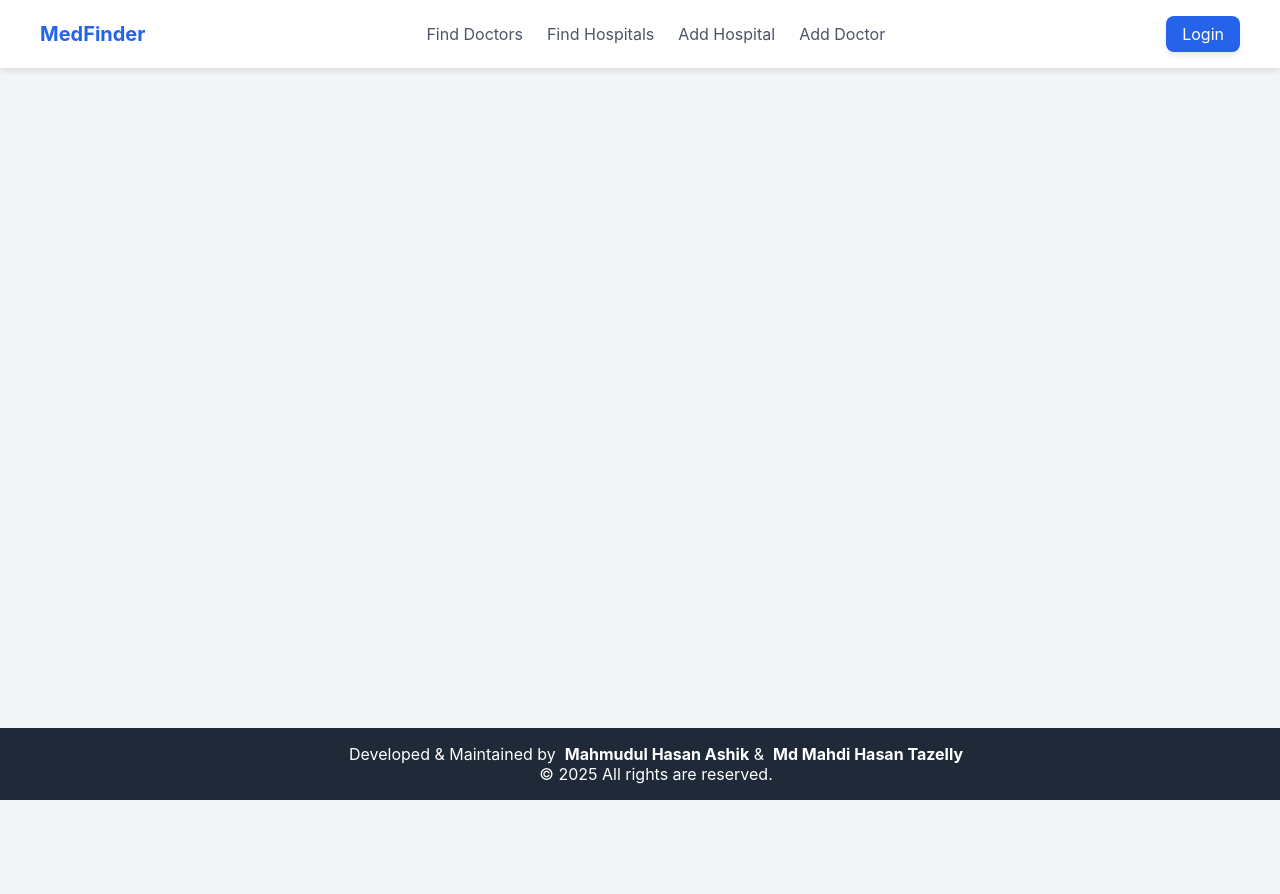
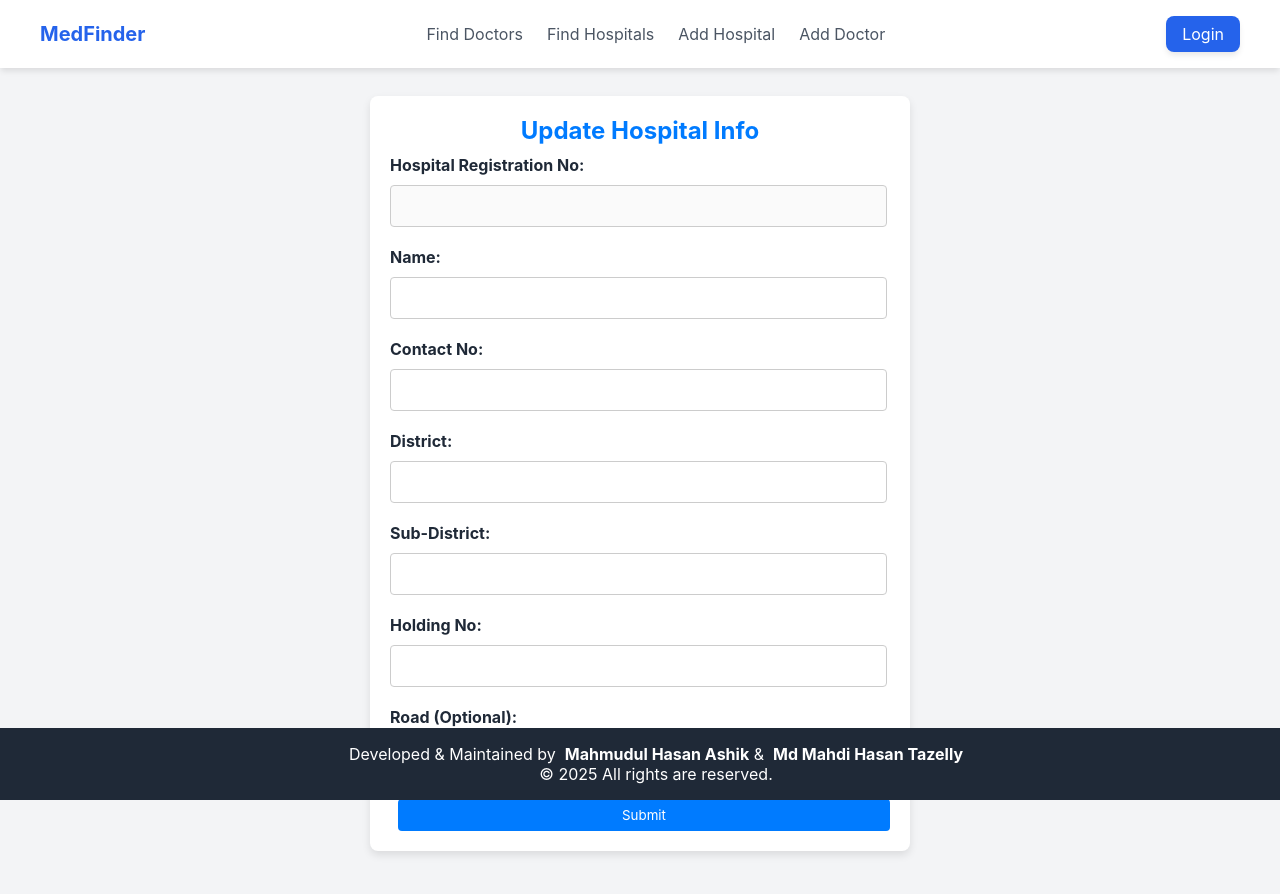
Before and after one commit to MdMahdiHasanTazelly/MedFinder_Frontend, a React (Create React App) app: page /hospitals/1/update in a window 1280 px wide. Shown: the top 894 px of the page. Before the commit the page ends 800 px from the top, so only its background shows below. Built offline with nearby package versions, Linux system fonts and the light colour scheme; no server answers.

Commit message:
Implemented Update hsopital and delete hospital

```diff
--- a/src/App.js
+++ b/src/App.js
@@ -10,6 +10,7 @@ import HospitalForm from './admin/HospitalForm.js';
 import FindHospital from './FindHospital.js';
 import FindDoctor from './FindDoctor.js';
 import UpdateDoctor from './UpdateDoctor.js';
+import UpdateHospital from './UpdateHospital.js';
 
 
 function App() {
@@ -33,13 +34,16 @@ function App() {
         <Navbar/>
         <Routes>
           <Route path='/' element={<Landing/>}/>
-          <Route path="/doctors/:id/update" element={<UpdateDoctor/>}/>
-          <Route path='/find-hospitals' element={<FindHospital/>}/>
           <Route path='/login' element={<Login/>} />
-          <Route path='/find-doctors' element={<FindDoctor/>}/>
-          <Route path='/add-hospital' element={<HospitalForm/>}/>
           <Route path='/add-doctor' element={<DoctorForm/>}/>
           <Route path='/doctors/:id' element={<DoctorsInfo/>}/>
+          <Route path="/doctors/:id/update" element={<UpdateDoctor/>}/>
+          <Route path='/find-doctors' element={<FindDoctor/>}/>
+
+          <Route path='/find-hospitals' element={<FindHospital/>}/>
+          <Route path='/add-hospital' element={<HospitalForm/>}/>
+          <Route path='/hospitals/:id/update' element={<UpdateHospital/>}/>
+
         </Routes>
 
         <Footer/>
--- a/src/FindHospital.js
+++ b/src/FindHospital.js
@@ -2,9 +2,10 @@ import axios from 'axios';
 import './css/FindHospital.css';
 import showToast from './toast/Toast';
 import React, { useState, useEffect } from 'react';
-
+import { useNavigate } from 'react-router-dom';
 
 function FindDoctor() {
+    const navigate = useNavigate();
     const [query, setQuery] = useState('');
     const [hospitals, setHospitals] = useState([]);
 
@@ -30,6 +31,22 @@ function FindDoctor() {
         setQuery("");
     }
 
+    const deleteHospital = (id)=>{
+        axios.delete(`${process.env.REACT_APP_BACKEND_URL}/hospitals/${id}`)
+        .then( (res)=>{
+            //refreshing the page automatically
+            window.location.reload();
+            showToast(res.data.message, "success");
+        })
+        .catch( (error)=>{
+            showToast(error.response.data.message, 'error');
+        });
+    }
+
+    const updateHandler = async(id)=>{
+        navigate(`/hospitals/${id}/update`);
+    }
+
     return (
         <div className="hospital-search-container">
             <h2>Search for Hospitals by Name</h2>
@@ -50,6 +67,13 @@ function FindDoctor() {
                             <p><strong>Location:</strong> {hospital.location.district}, {hospital.location.subDistrict}</p>
                             <p><strong>Address:</strong> {hospital.location.holdingNo}, {hospital.location.road || 'N/A'}</p>
                             <p><strong>BMDC Reg No:</strong> {hospital.hRegNo}</p>
+                            <button
+                            onClick={ ()=> deleteHospital(hospital._id) }
+                            >Delete</button>
+
+                            <button
+                            onClick={()=> updateHandler(hospital._id)}
+                            >Update</button>
                         </div>
                     ))
                 ) : (
--- /dev/null
+++ b/src/UpdateHospital.js
@@ -0,0 +1,100 @@
+import axios from "axios";
+import showToast from "./toast/Toast";
+import  "./css/HospitalForm.css";
+import { useEffect, useState } from "react";
+import { useNavigate, useParams } from 'react-router-dom';
+
+
+function UpdateHospital() {
+    const { id } = useParams();
+    const navigate = useNavigate();
+
+    const [formData, setFormData] = useState({
+            hRegNo: '',
+            name: '',
+            contactNo: '',
+            district: '',
+            subDistrict: '',
+            holdingNo: '',
+            road: ''
+    });
+
+    const handleChange = (e) => {
+        setFormData({ ...formData, [e.target.name]: e.target.value });
+    };
+
+    const handleSubmit = (e) => {
+        e.preventDefault();
+        const newHospital = {
+            hRegNo: formData.hRegNo,
+            name: formData.name,
+            contactNo: formData.contactNo,
+            location: {
+                district: formData.district,
+                subDistrict: formData.subDistrict,
+                holdingNo: formData.holdingNo,
+                road: formData.road,
+            },
+        }
+        axios.put(`${process.env.REACT_APP_BACKEND_URL}/hospitals/${id}`, newHospital)
+        .then( (res)=>{
+            showToast(res.data.message, "success");
+            navigate(`/find-hospitals`);
+        })
+        .catch((error)=>{
+            showToast(error.response.data.error, "error");
+        })
+    }
+
+    useEffect( ()=>{
+        axios.get(`${process.env.REACT_APP_BACKEND_URL}/hospitals/${id}`)
+        .then( (res)=>{
+            setFormData({
+                hRegNo: res.data.hRegNo,
+                name: res.data.name,
+                contactNo: res.data.contactNo,
+                district: res.data.location.district,
+                subDistrict: res.data.location.subDistrict,
+                holdingNo: res.data.location.holdingNo,
+                road: res.data.location.road,
+            });
+        })
+        .catch( (error)=>{
+            console.log(error);
+        });
+    },[]);
+
+
+
+    return(
+    <div className="hospital-form-container">
+            <h2>Update Hospital Info</h2>
+            <form onSubmit={handleSubmit}>
+                <label>Hospital Registration No:</label>
+                <input type="text" name="hRegNo" value={formData.hRegNo} onChange={handleChange} required disabled/>
+
+                <label>Name:</label>
+                <input type="text" name="name" value={formData.name} onChange={handleChange} required />
+
+                <label>Contact No:</label>
+                <input type="text" name="contactNo" value={formData.contactNo} onChange={handleChange} required />
+
+                <label>District:</label>
+                <input type="text" name="district" value={formData.district} onChange={handleChange} required />
+
+                <label>Sub-District:</label>
+                <input type="text" name="subDistrict" value={formData.subDistrict} onChange={handleChange} required />
+
+                <label>Holding No:</label>
+                <input type="text" name="holdingNo" value={formData.holdingNo} onChange={handleChange} required />
+
+                <label>Road (Optional):</label>
+                <input type="text" name="road" value={formData.road} onChange={handleChange} />
+
+                <button type="submit">Submit</button>
+            </form>
+        </div>
+    );
+}
+
+export default UpdateHospital;
```
